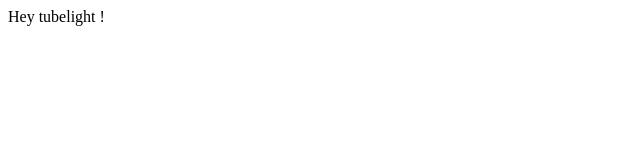
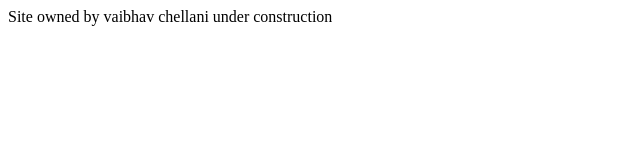
Before and after one commit to chellanivaibhav/chellanivaibhav.github.io, a plain HTML site: page index.html in a window 1280 px wide. Shown: the whole page, without its empty margins (0-640 px from the left). Drawn offline with Linux system fonts and the light colour scheme.

Commit message:
Update index.html

```diff
--- a/index.html
+++ b/index.html
@@ -3,6 +3,7 @@
   </head>
   <body>
 
-Hey tubelight !
+Site owned by vaibhav chellani
+   under construction
   </body>
 </html>
```
